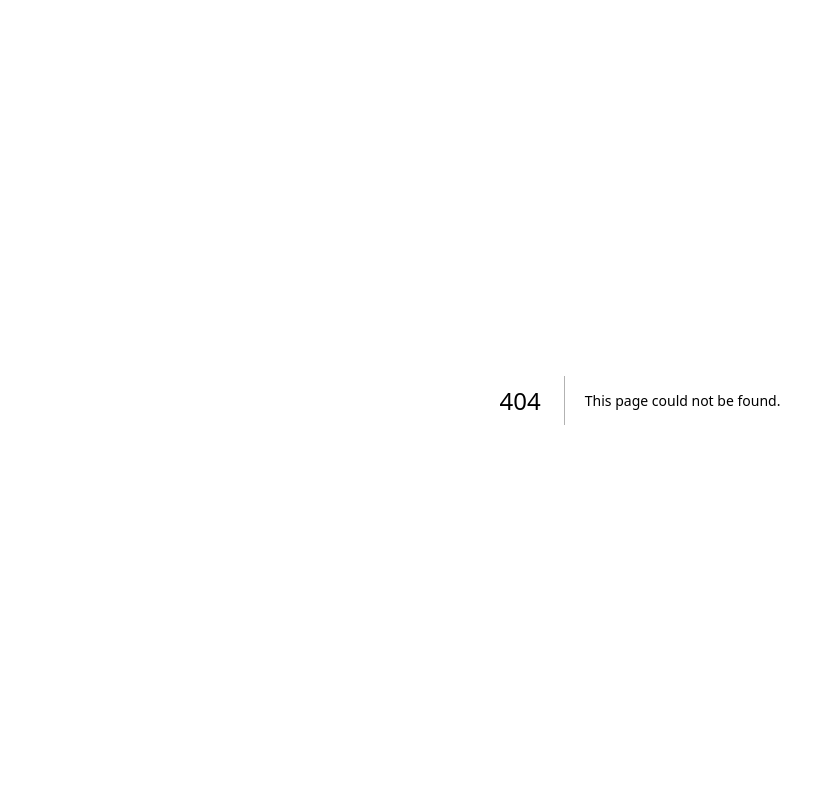
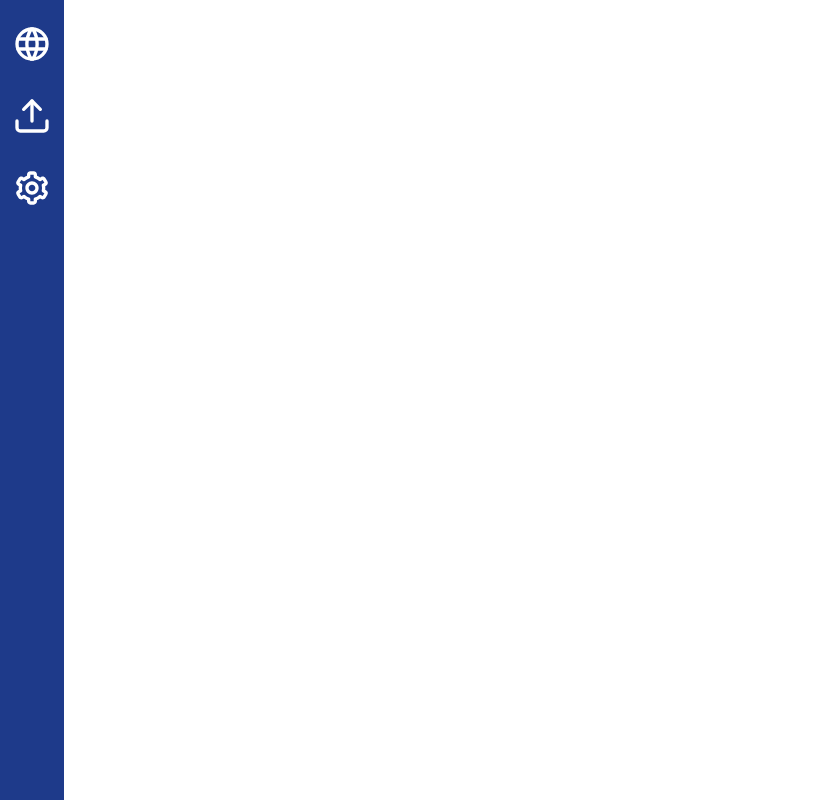
Before and after one commit to Fransua0206/KML-Visualizer, a Next.js app: page /manage in a window 1280 px wide. Before the commit this address had no page. Shown: the whole page, without its empty margins (0-828 px from the left). Built offline with nearby package versions, Linux system fonts and the light colour scheme.

Commit message:
Layed foundations for manage menu

```diff
--- /dev/null
+++ b/components/Manage/ManageComponent.tsx
@@ -0,0 +1,9 @@
+import React from 'react'
+
+const ManageComponent = () => {
+  return (
+    <div>ManageComponent</div>
+  )
+}
+
+export default ManageComponent
--- a/components/Sidebar/Sidebar.tsx
+++ b/components/Sidebar/Sidebar.tsx
@@ -1,6 +1,7 @@
 import React, { ReactElement } from "react";
 import { FiUpload } from "react-icons/fi";
 import { TbWorld } from "react-icons/tb";
+import { BiCog } from 'react-icons/bi'
 import Link from "next/link";
 import { IconType } from "react-icons";
 
@@ -14,6 +15,7 @@ const Sidebar = () => {
     <div className="flex w-16 bg-blue-900 justify-start items-center p-2 flex-col">
       <SidebarIcon icon={<TbWorld {...iconProps} />} link="/" />
       <SidebarIcon icon={<FiUpload {...iconProps} />} link="/upload" />
+      <SidebarIcon icon={<BiCog {...iconProps} />} link="/manage" />
     </div>
   );
 };
--- /dev/null
+++ b/pages/manage/index.tsx
@@ -0,0 +1,14 @@
+import { NextPage } from 'next'
+import Sidebar from '../../components/Sidebar/Sidebar'
+
+interface Props {}
+
+const Index: NextPage<Props> = ({}) => {
+  return (
+    <section className='flex flex-row w-full h-screen overflow-hidden'>
+        <Sidebar />
+    </section>
+  )
+}
+
+export default Index
```
